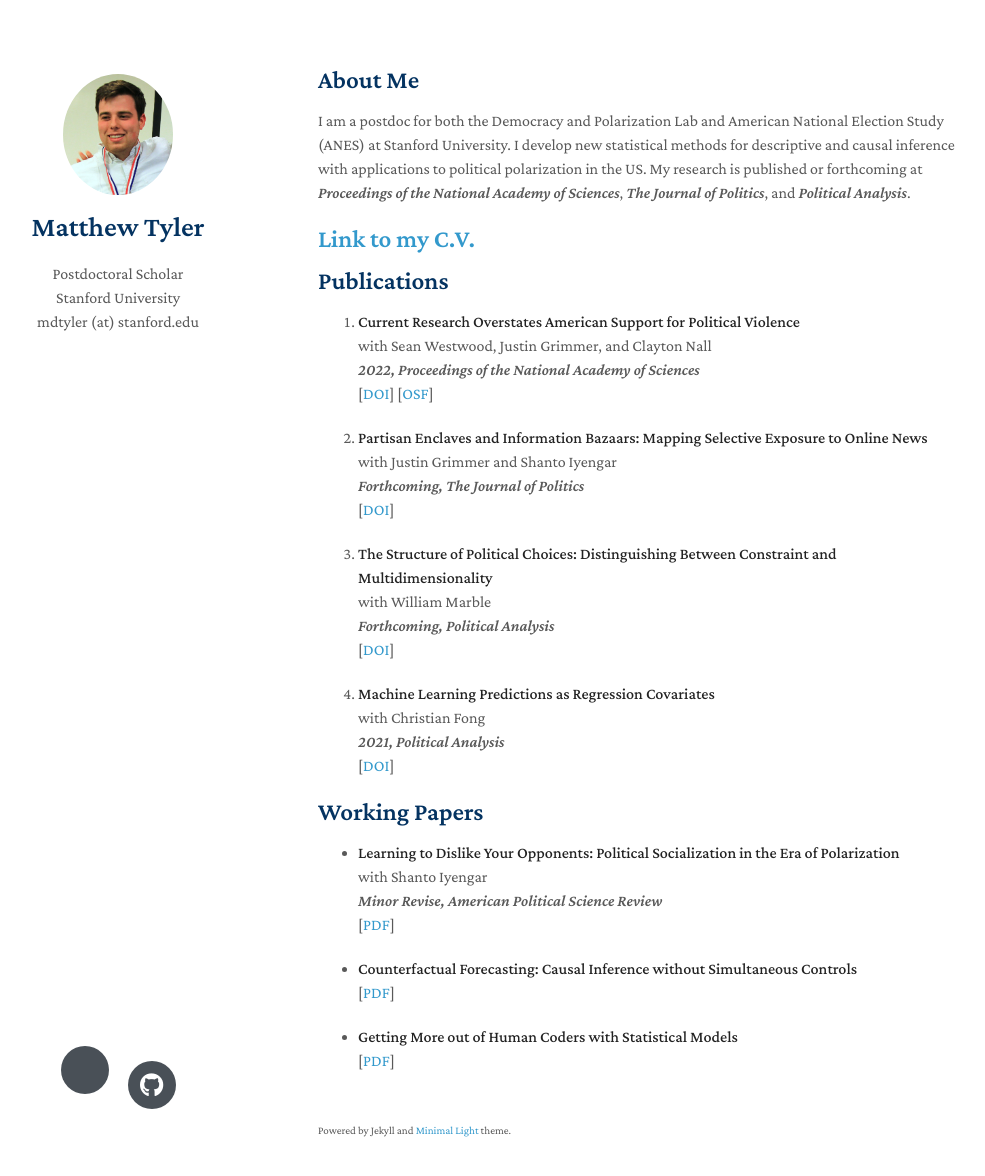
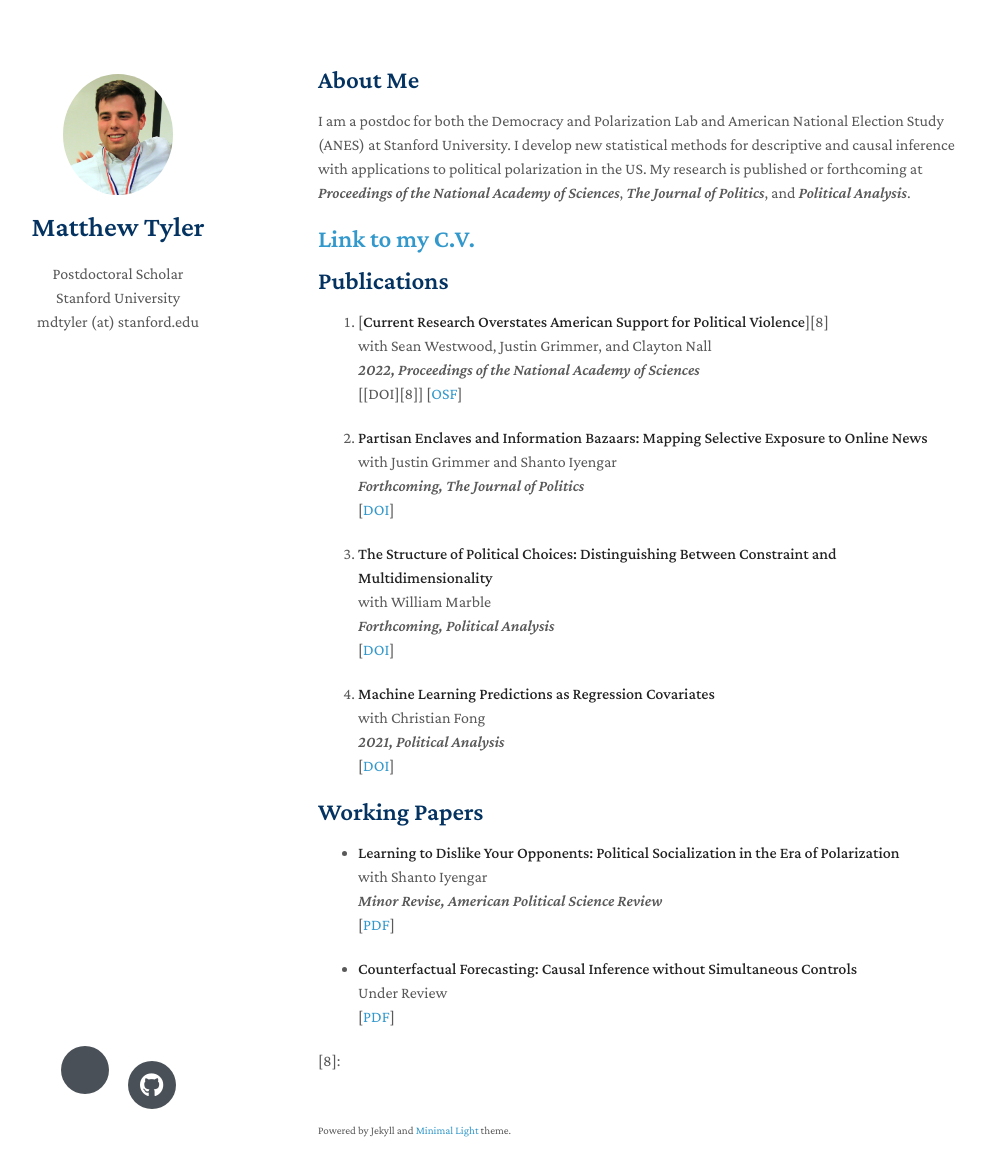
Before and after one commit to matthewtyler/matthewtyler.github.io, a Jekyll site: the page built from index.md, in a window 1280 px wide and 1211 px high. Shown: the top 1176 px of the window, without its empty margins (152-1137 px from the left). Built offline with Jekyll 4.4.1, drawn with Linux system fonts in a browser that asks for light colours; nearby versions of some CDN libraries; a style sheet for code colours, icons or effects is not loaded; our own code applies the rules of GitHub Pages for plain Markdown files.

Commit message:
Update index.md

```diff
--- a/index.md
+++ b/index.md
@@ -16,13 +16,13 @@
 
 ## Publications
 
-4. [**Current Research Overstates American Support for Political Violence**][1]
+4. [**Current Research Overstates American Support for Political Violence**][8]
   <br>
   with Sean Westwood, Justin Grimmer, and Clayton Nall
   <br>
   *2022, Proceedings of the National Academy of Sciences*
   <br>
-  [[DOI](https://www.pnas.org/doi/full/10.1073/pnas.2116870119)] [[OSF][1]]
+  [[DOI][8]] [[OSF][1]]
 
 3. [**Partisan Enclaves and Information Bazaars: Mapping Selective Exposure to Online News**][2]
   <br>
@@ -61,11 +61,10 @@
 
 * [**Counterfactual Forecasting: Causal Inference without Simultaneous Controls**][6]
   <br>
+  Under Review
+  <br>
   [[PDF][6]]
 
-* [**Getting More out of Human Coders with Statistical Models**][7]
-  <br>
-  [[PDF][7]]
 
 [1]: https://osf.io/a8m3n/
 [2]: https://doi.org/10.1086/716950
@@ -74,3 +73,4 @@
 [5]: https://www.dropbox.com/s/5go8ja05l9vwhfx/Socialization_and_Polarization_maintext.pdf?dl=0
 [6]: https://www.dropbox.com/s/bux4klf66dh66qg/FSControls.pdf?dl=0
 [7]: https://www.dropbox.com/s/lraimdktckkiwvj/Getting_More_out_of_Human_Coders_with_Statistical_Models.pdf?dl=0
+[8]:
```
